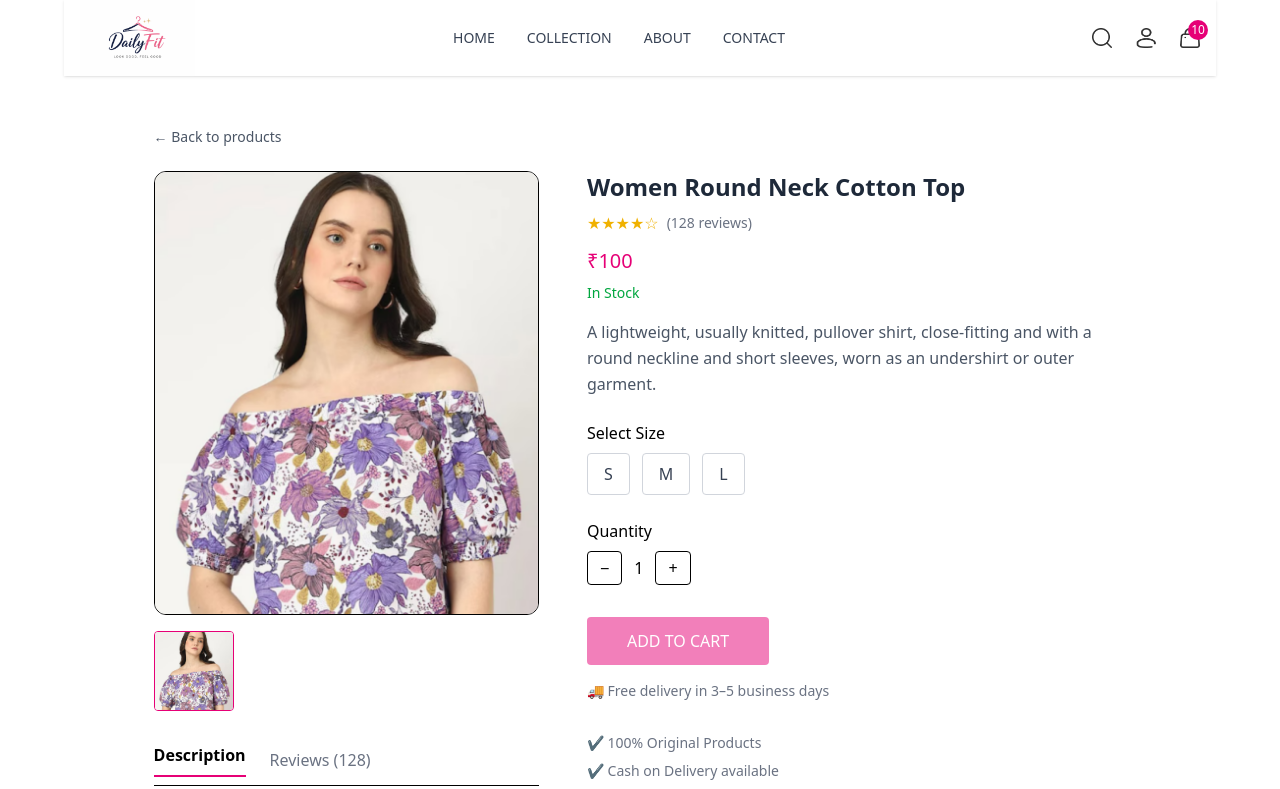
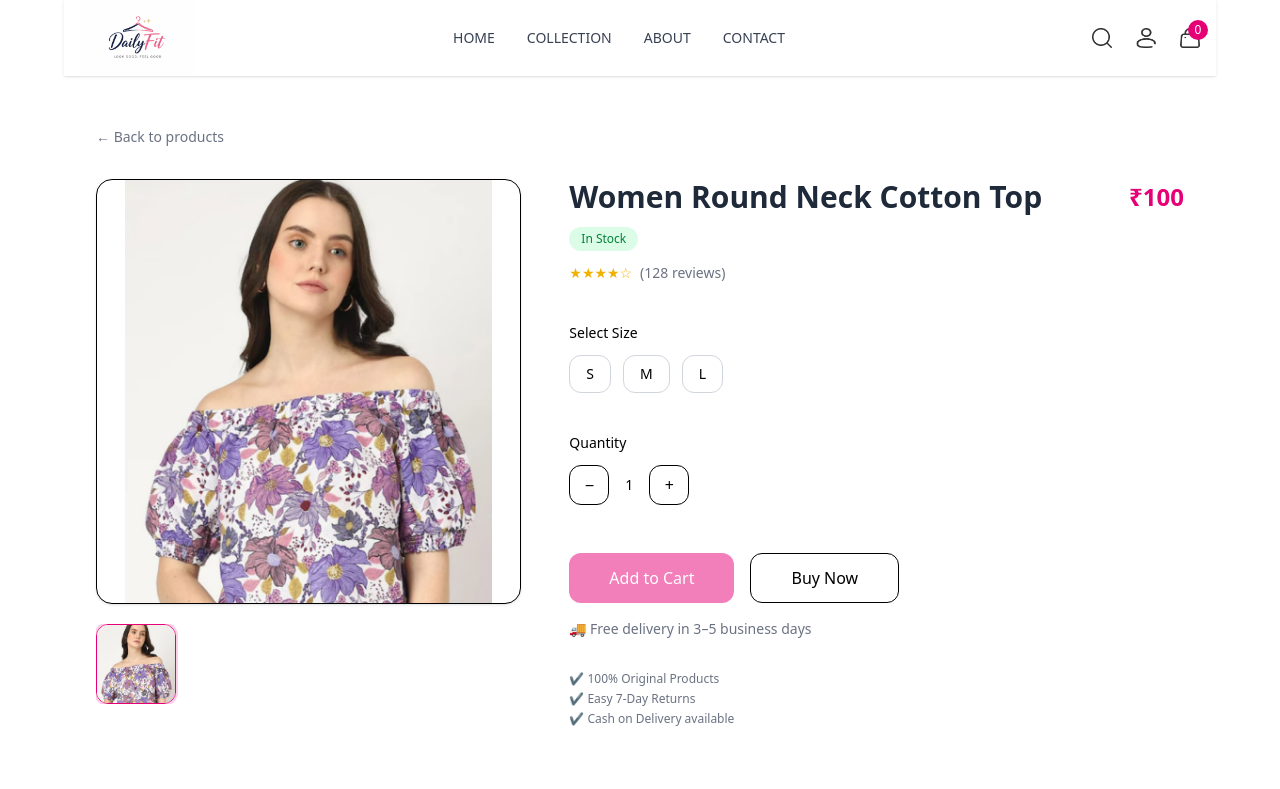
Before and after one commit to Akash504-ai/E.com-app, a React (Vite) app in the folder frontend/: page /product/aaaaa in a window 1280 px wide. Shown: the top 789 px of the page. Built offline with nearby package versions, Linux system fonts and the light colour scheme.

Commit message:
Done till before adding the add to cart functionality

```diff
--- a/frontend/src/App.jsx
+++ b/frontend/src/App.jsx
@@ -12,10 +12,13 @@ import Orders from './pages/Orders.jsx'
 import Navbar from './components/Navbar.jsx'
 import Footer from './components/Footer.jsx'
 import SearchBar from './components/SearchBar.jsx'
+import { ToastContainer, toast } from "react-toastify";
+import "react-toastify/dist/ReactToastify.css";
 
 const App = () => {
   return (
     <div className='px-4 sm:px-[5vw] md: px-[7vw] 1g:px-[9vw]'>
+      <ToastContainer />
       <Navbar />
       <SearchBar />
       <Routes>
--- a/frontend/src/components/Navbar.jsx
+++ b/frontend/src/components/Navbar.jsx
@@ -7,7 +7,7 @@ import { ShopContext } from '../context/ShopContext'
 const Navbar = () => {
   const [open, setOpen] = useState(false)
 
-  const {setShowSearch} = useContext(ShopContext)
+  const {setShowSearch, getCartCount} = useContext(ShopContext)
 
   const linkStyle = ({ isActive }) =>
     `text-sm font-medium transition ${
@@ -90,7 +90,7 @@ const Navbar = () => {
             />
             <span className="absolute -top-2 -right-2 bg-pink-600 text-white text-xs
                              w-5 h-5 rounded-full flex items-center justify-center">
-              10
+              {getCartCount()}
             </span>
           </Link>
 
--- a/frontend/src/context/ShopContext.jsx
+++ b/frontend/src/context/ShopContext.jsx
@@ -1,27 +1,114 @@
-import { createContext, useState } from "react";
+import { createContext, useEffect, useState } from "react";
 import { products } from "../assets/assets";
+import { toast } from "react-toastify";
 
 export const ShopContext = createContext();
 
 const ShopContextProvider = (props) => {
 
-    const currency = '₹';
-    const delivery_fee = 10;
+  // ------------------ CONSTANTS ------------------
+  const currency = "₹";
+  const delivery_fee = 10;
 
-    const [search, setSearch] = useState('')
-    const [showSearch, setShowSearch] = useState(false)
+  // ------------------ STATES ------------------
+  const [search, setSearch] = useState("");
+  const [showSearch, setShowSearch] = useState(false);
+  const [cartItems, setCartItems] = useState(() => {
+  const storedCart = localStorage.getItem("cartItems");
+    return storedCart ? JSON.parse(storedCart) : {};
+  });
 
-    const value = {
-        products, currency, delivery_fee,
-        search, setSearch, showSearch, setShowSearch
+  useEffect(() => {
+    localStorage.setItem("cartItems", JSON.stringify(cartItems));
+  }, [cartItems]);
+
+  // ------------------ ADD TO CART ------------------
+  const addToCart = (itemId, size, quantity = 1) => {
+    if (!size) {
+      toast.error("Please select a product size");
+      return;
     }
 
-    return(
-        <ShopContext.Provider value={value}>
-            {props.children}
-        </ShopContext.Provider>
-    )
+    const cartData = structuredClone(cartItems);
 
-}
+    if (cartData[itemId]) {
+      cartData[itemId][size] =
+        (cartData[itemId][size] || 0) + quantity;
+    } else {
+      cartData[itemId] = { [size]: quantity };
+    }
+
+    setCartItems(cartData);
+    toast.success("Added to cart");
+  };
+
+  // ------------------ REMOVE FROM CART ------------------
+  const removeFromCart = (itemId, size) => {
+    const cartData = structuredClone(cartItems);
+
+    if (!cartData[itemId] || !cartData[itemId][size]) return;
+
+    cartData[itemId][size] -= 1;
+
+    if (cartData[itemId][size] === 0) {
+      delete cartData[itemId][size];
+    }
+
+    if (Object.keys(cartData[itemId]).length === 0) {
+      delete cartData[itemId];
+    }
+
+    setCartItems(cartData);
+  };
+
+  // ------------------ CART COUNT ------------------
+  const getCartCount = () => {
+    let total = 0;
+    for (const itemId in cartItems) {
+      for (const size in cartItems[itemId]) {
+        total += cartItems[itemId][size];
+      }
+    }
+    return total;
+  };
+
+  // ------------------ CART TOTAL ------------------
+  const getCartAmount = () => {
+    let totalAmount = 0;
+
+    for (const itemId in cartItems) {
+      const product = products.find(p => p._id === itemId);
+      if (!product) continue;
+
+      for (const size in cartItems[itemId]) {
+        totalAmount += product.price * cartItems[itemId][size];
+      }
+    }
+
+    return totalAmount;
+  };
+
+  // ------------------ CONTEXT VALUE ------------------
+  const value = {
+    products,
+    currency,
+    delivery_fee,
+    search,
+    setSearch,
+    showSearch,
+    setShowSearch,
+    cartItems,
+    addToCart,
+    removeFromCart,
+    getCartCount,
+    getCartAmount
+  };
+
+  return (
+    <ShopContext.Provider value={value}>
+      {props.children}
+    </ShopContext.Provider>
+  );
+};
 
 export default ShopContextProvider;
--- a/frontend/src/pages/Cart.jsx
+++ b/frontend/src/pages/Cart.jsx
@@ -1,9 +1,107 @@
-import React from 'react'
+import React, { useContext } from 'react'
+import { ShopContext } from '../context/ShopContext'
+import Title from '../components/Title'
 
 const Cart = () => {
+  const {
+    products,
+    cartItems,
+    removeFromCart,
+    getCartAmount,
+    currency
+  } = useContext(ShopContext)
+
+  // Check if cart is empty
+  const isCartEmpty = Object.keys(cartItems).length === 0
+
   return (
-    <div>
+    <div className="max-w-7xl mx-auto px-4 sm:px-[5vw] md:px-[7vw] my-12">
 
+      <Title text1={'YOUR'} text2={'CART'} />
+
+      {isCartEmpty ? (
+        <p className="text-center text-gray-500 mt-12">
+          Your cart is empty.
+        </p>
+      ) : (
+        <div className="mt-10">
+
+          {/* Cart Items */}
+          <div className="space-y-6">
+            {Object.entries(cartItems).map(([itemId, sizes]) => {
+              const product = products.find(p => p._id === itemId)
+              if (!product) return null
+
+              return Object.entries(sizes).map(([size, quantity]) => (
+                <div
+                  key={`${itemId}-${size}`}
+                  className="flex items-center gap-6 border-b pb-6"
+                >
+                  {/* Image */}
+                  <img
+                    src={product.image[0]}
+                    alt={product.name}
+                    className="w-24 h-24 object-contain border rounded"
+                  />
+
+                  {/* Info */}
+                  <div className="flex-1">
+                    <h3 className="font-medium text-gray-800">
+                      {product.name}
+                    </h3>
+                    <p className="text-sm text-gray-500">
+                      Size: {size}
+                    </p>
+                    <p className="text-sm text-gray-500">
+                      Quantity: {quantity}
+                    </p>
+                    <p className="text-pink-600 font-medium mt-1">
+                      {currency}{product.price * quantity}
+                    </p>
+                  </div>
+
+                  {/* Remove */}
+                  <button
+                    onClick={() => removeFromCart(itemId, size)}
+                    className="text-sm text-red-500 hover:text-red-600"
+                  >
+                    Remove
+                  </button>
+                </div>
+              ))
+            })}
+          </div>
+
+          {/* Cart Summary */}
+          <div className="mt-10 flex justify-end">
+            <div className="w-full sm:w-96 border rounded-xl p-6">
+              <h3 className="font-semibold text-lg mb-4">
+                Cart Summary
+              </h3>
+
+              <div className="flex justify-between text-sm mb-2">
+                <span>Subtotal</span>
+                <span>{currency}{getCartAmount()}</span>
+              </div>
+
+              <div className="flex justify-between text-sm mb-4">
+                <span>Delivery</span>
+                <span>Free</span>
+              </div>
+
+              <div className="flex justify-between font-semibold text-lg border-t pt-4">
+                <span>Total</span>
+                <span>{currency}{getCartAmount()}</span>
+              </div>
+
+              <button className="mt-6 w-full bg-pink-600 text-white py-3 rounded hover:bg-pink-700 transition">
+                Proceed to Checkout
+              </button>
+            </div>
+          </div>
+
+        </div>
+      )}
     </div>
   )
 }
--- a/frontend/src/pages/Product.jsx
+++ b/frontend/src/pages/Product.jsx
@@ -6,12 +6,20 @@ import RelatedProduct from '../components/RelatedProduct'
 const Product = () => {
   const { productID } = useParams()
   const navigate = useNavigate()
-  const { products } = useContext(ShopContext)
+  const { products, addToCart } = useContext(ShopContext)
 
   const [product, setProduct] = useState(null)
   const [image, setImage] = useState('')
   const [size, setSize] = useState('')
   const [quantity, setQuantity] = useState(1)
+  const [activeTab, setActiveTab] = useState('description')
+
+  const [zoom, setZoom] = useState(false)
+  const [origin, setOrigin] = useState('center center')
+
+  const [lensPos, setLensPos] = useState({ x: 0, y: 0 })
+  const [showLens, setShowLens] = useState(false)
+
 
   /* ---------------- FIND PRODUCT ---------------- */
   useEffect(() => {
@@ -22,119 +30,131 @@ const Product = () => {
     }
   }, [products, productID])
 
+  /* ---------------- ADD TO CART ---------------- */
+  const handleAddToCart = () => {
+    addToCart(product._id, size, quantity)
+    setQuantity(1)
+    setSize('')
+  }
+
   if (!product) {
     return (
-      <div className="text-center py-20 text-gray-500">
+      <div className="text-center py-32 text-gray-400 text-sm">
         Product not found.
       </div>
     )
   }
 
   return (
-    <div className="max-w-7xl mx-auto px-4 sm:px-[5vw] md:px-[7vw] my-12">
+    <div className="max-w-7xl mx-auto px-4 sm:px-6 lg:px-8 my-12">
 
-      {/* Back Button */}
+      {/* Back */}
       <button
         onClick={() => navigate(-1)}
-        className="mb-6 text-sm text-gray-600 hover:text-pink-600 transition"
+        className="mb-8 text-sm text-gray-500 hover:text-pink-600 transition"
       >
         ← Back to products
       </button>
 
-      <div className="flex flex-col md:flex-row gap-12">
+      <div className="grid grid-cols-1 lg:grid-cols-12 gap-12">
 
-        {/* ---------------- LEFT : IMAGES + DESCRIPTION ---------------- */}
-        <div className="md:w-5/12 md:sticky md:top-28 self-start">
+        {/* LEFT : IMAGES */}
+        <div className="lg:col-span-5 lg:sticky lg:top-24 self-start">
+          <div
+            className="relative bg-white border rounded-2xl aspect-square overflow-hidden shadow-sm"
+            onMouseEnter={() => setShowLens(true)}
+            onMouseLeave={() => setShowLens(false)}
+            onMouseMove={(e) => {
+              const rect = e.currentTarget.getBoundingClientRect()
+              setLensPos({
+                x: e.clientX - rect.left,
+                y: e.clientY - rect.top,
+              })
+            }}
+          >
 
             {/* Main Image */}
-          <div className="border rounded-xl overflow-hidden mb-4 max-h-[480px]">
             <img
               src={image}
               alt={product.name}
               className="w-full h-full object-contain"
             />
+
+            {/* Zoom Lens */}
+            {showLens && (
+              <div
+                className="absolute pointer-events-none rounded-full border border-gray-300 shadow-lg"
+                style={{
+                  width: 140,
+                  height: 140,
+                  top: lensPos.y - 70,
+                  left: lensPos.x - 70,
+                  backgroundImage: `url(${image})`,
+                  backgroundRepeat: 'no-repeat',
+                  backgroundSize: '200%',
+                  backgroundPosition: `${(lensPos.x / 400) * 100}% ${(lensPos.y / 400) * 100}%`,
+                }}
+              />
+            )}
           </div>
 
-          {/* Thumbnails */}
-          <div className="flex gap-3 mb-8">
+
+          <div className="flex gap-3 mt-5 overflow-x-auto">
             {product.image.map((img, index) => (
               <img
                 key={index}
                 src={img}
-                alt=""
                 onClick={() => setImage(img)}
-                className={`w-20 h-20 object-cover border rounded cursor-pointer
-                  ${image === img ? 'border-pink-600' : 'border-gray-300'}`}
+                className={`w-20 h-20 rounded-xl object-cover cursor-pointer border transition
+                  ${image === img
+                    ? 'border-pink-600 ring-2 ring-pink-200'
+                    : 'border-gray-300 hover:border-gray-400'}`}
               />
             ))}
           </div>
-
-          {/* Description & Reviews */}
-          <div>
-
-            {/* Tabs */}
-            <div className="flex gap-6 border-b pb-2">
-              <button className="font-semibold border-b-2 border-pink-600 pb-2">
-                Description
-              </button>
-              <button className="text-gray-500">
-                Reviews (128)
-              </button>
         </div>
 
-            {/* Content */}
-            <div className="mt-4 text-gray-600 text-sm leading-relaxed">
-              <p>
-                An e-commerce website is an online platform that allows businesses
-                to sell products and services over the internet.
-              </p>
-              <p className="mt-2">
-                E-commerce websites typically include product listings, shopping
-                carts, secure payment gateways, and order management systems.
+
+
+        {/* RIGHT : DETAILS */}
+        <div className="lg:col-span-7">
+
+          {/* Title + Price */}
+          <div className="flex flex-col sm:flex-row sm:items-center sm:justify-between gap-4">
+            <h1 className="text-2xl sm:text-3xl font-semibold text-gray-800">
+              {product.name}
+            </h1>
+            <p className="text-2xl font-semibold text-pink-600">
+              ₹{product.price}
             </p>
           </div>
 
-          </div>
-        </div>
-
-        {/* ---------------- RIGHT : DETAILS ---------------- */}
-        <div className="md:w-7/12">
-
-          <h1 className="text-2xl font-semibold text-gray-800">
-            {product.name}
-          </h1>
+          {/* Stock */}
+          <span className="inline-block mt-3 text-xs font-medium bg-green-100 text-green-700 px-3 py-1 rounded-full">
+            In Stock
+          </span>
 
           {/* Ratings */}
-          <div className="flex items-center gap-2 mt-2">
-            <span className="text-yellow-500">★★★★☆</span>
+          <div className="flex items-center gap-2 mt-3">
+            <span className="text-yellow-500 text-sm">★★★★☆</span>
             <span className="text-sm text-gray-500">(128 reviews)</span>
           </div>
 
-          <p className="text-xl text-pink-600 font-medium mt-3">
-            ₹{product.price}
-          </p>
 
-          <p className="mt-2 text-sm text-green-600 font-medium">
-            In Stock
-          </p>
 
-          <p className="text-gray-600 mt-4 leading-relaxed">
-            {product.description}
-          </p>
-
-          {/* Size Selection */}
+          {/* Sizes */}
           {product.sizes && (
-            <div className="mt-6">
-              <p className="font-medium mb-2">Select Size</p>
+            <div className="mt-10">
+              <p className="text-sm font-medium mb-3">Select Size</p>
               <div className="flex gap-3 flex-wrap">
                 {product.sizes.map((item, index) => (
                   <button
                     key={index}
                     onClick={() => setSize(item)}
-                    className={`border px-4 py-2 rounded
+                    className={`px-4 py-2 rounded-xl border text-sm transition
                       ${size === item
                         ? 'border-pink-600 bg-pink-50 text-pink-600'
-                        : 'border-gray-300 text-gray-700'}`}
+                        : 'border-gray-300 hover:border-gray-400'}`}
                   >
                     {item}
                   </button>
@@ -144,55 +164,63 @@ const Product = () => {
           )}
 
           {/* Quantity */}
-          <div className="mt-6">
-            <p className="font-medium mb-2">Quantity</p>
-            <div className="flex items-center gap-3">
+          <div className="mt-10">
+            <p className="text-sm font-medium mb-3">Quantity</p>
+            <div className="flex items-center gap-4">
               <button
                 onClick={() => setQuantity(q => Math.max(1, q - 1))}
-                className="border px-3 py-1 rounded"
+                className="w-10 h-10 border rounded-xl hover:bg-gray-100"
               >
                 −
               </button>
-              <span>{quantity}</span>
+              <span className="text-sm font-medium">{quantity}</span>
               <button
                 onClick={() => setQuantity(q => q + 1)}
-                className="border px-3 py-1 rounded"
+                className="w-10 h-10 border rounded-xl hover:bg-gray-100"
               >
                 +
               </button>
             </div>
           </div>
 
-          {/* Add to Cart */}
+          {/* CTA */}
+          <div className="mt-12 flex flex-col sm:flex-row gap-4">
             <button
-            className="mt-8 bg-pink-600 text-white px-10 py-3 rounded
-                       hover:bg-pink-700 transition disabled:opacity-50"
+              onClick={handleAddToCart}
               disabled={product.sizes && !size}
+              className="bg-pink-600 text-white px-10 py-3 rounded-xl font-medium
+                         hover:bg-pink-700 transition disabled:opacity-50 disabled:cursor-not-allowed"
             >
-            ADD TO CART
+              Add to Cart
             </button>
 
-          {/* Delivery Info */}
+            <button className="border px-10 py-3 rounded-xl font-medium hover:bg-gray-50 transition">
+              Buy Now
+            </button>
+          </div>
+
           <p className="mt-4 text-sm text-gray-500">
             🚚 Free delivery in 3–5 business days
           </p>
 
-          {/* Extra Info */}
-          <div className="mt-8 text-sm text-gray-500 space-y-2">
+          {/* Trust badges */}
+          <div className="mt-8 text-xs text-gray-500 space-y-1">
             <p>✔ 100% Original Products</p>
+            <p>✔ Easy 7-Day Returns</p>
             <p>✔ Cash on Delivery available</p>
-            <p>✔ Easy 7-day returns</p>
           </div>
 
         </div>
       </div>
 
-      {/* ---------------- RELATED PRODUCTS ---------------- */}
+      {/* RELATED */}
+      <div className="mt-20">
         <RelatedProduct
           category={product.category}
           subCategory={product.subCategory}
           productID={product._id}
         />
+      </div>
 
     </div>
   )
```
Lines whose indentation alone changed are shown as unchanged.
